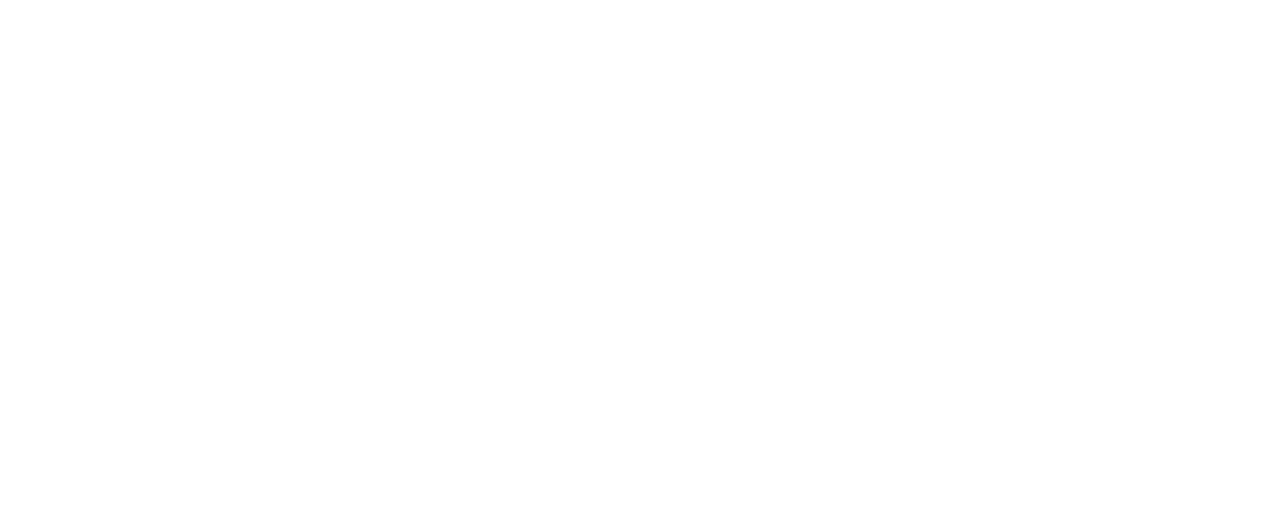
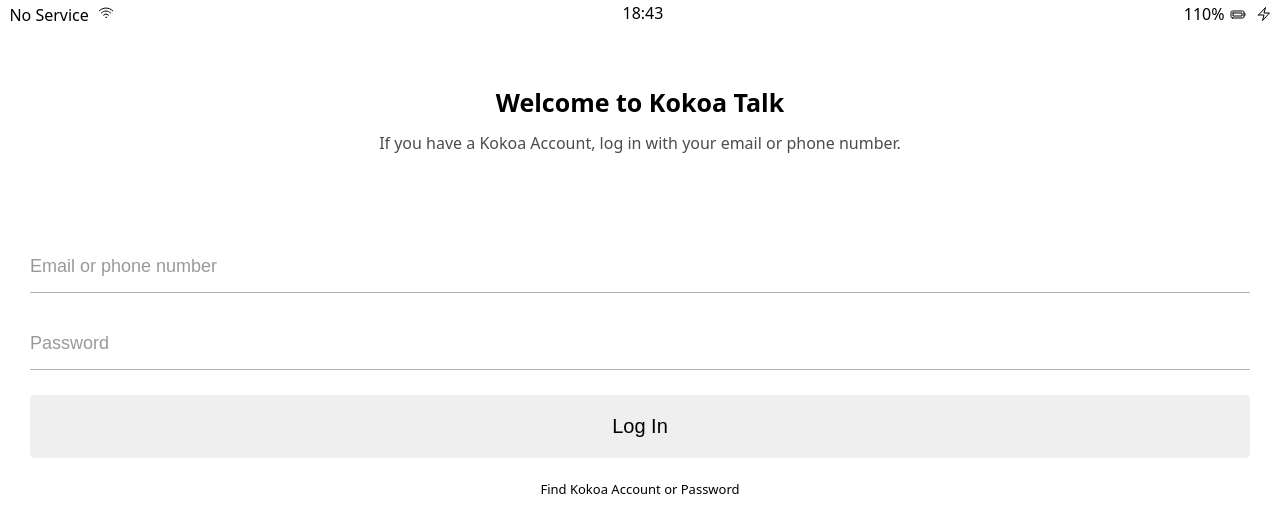
Before and after one commit to gamppe/kokoa-clone-2025, a plain HTML site: page index.html in a window 1280 px wide. Drawn offline with Linux system fonts and the light colour scheme.

Commit message:
Add initial styles and login page layout
Introduces base CSS files for reset, variables, components, and screens. Adds nav bar and status bar styles, and creates friends.html and updates index.html to include a styled login form and status bar. This sets up the foundational UI structure for the Kokoa Talk clone.

```diff
--- /dev/null
+++ b/css/components/nav-bar.css
@@ -0,0 +1,33 @@
+.nav{
+    position:fixed;
+    bottom:0;
+    width:100%;
+    background-color: #f9f9fa;
+    padding:20px 50px;
+    box-sizing:border-box;
+    border-top:1px solid rgba(0,0,0,0.2);
+}
+.nav__ul{
+    display: flex;
+    justify-content: space-between;
+
+}
+.nav__a{
+    position:relative;
+    color:#2e363e;
+}
+.nav__chats__notification{
+    background-color: tomato;
+    width:25px;
+    height: 25px;
+    border-radius:50%;
+    display:flex;
+    justify-content: center;
+    align-items: center;
+    color:white;
+    font-size:small;
+    font-weight: 600;
+    position:absolute;
+    left:20px;
+    bottom:15px;
+}
--- /dev/null
+++ b/css/components/status-bar.css
@@ -0,0 +1,27 @@
+.status-bar{
+    display:flex;
+    justify-content: center;
+    padding:5px 3px;
+    position:fixed;
+    top:0px;
+    width:100%;
+}
+.status-bar__column{
+    width:33%;
+}
+
+.status-bar__column:nth-child(2){
+    display:flex;
+    justify-content: center;
+}
+.status-bar__column:nth-child(3){
+    display:flex;
+    justify-content: flex-end;
+    align-items: center;
+
+}
+.size-6{
+    width:1em;
+    height: 1em;
+    margin: 0px 5px;
+}
--- /dev/null
+++ b/css/reset.css
@@ -0,0 +1,55 @@
+/* http://meyerweb.com/eric/tools/css/reset/
+   v2.0 | 20110126
+   License: none (public domain)
+*/
+
+html, body, div, span, applet, object, iframe,
+h1, h2, h3, h4, h5, h6, p, blockquote, pre,
+a, abbr, acronym, address, big, cite, code,
+del, dfn, em, img, ins, kbd, q, s, samp,
+small, strike, strong, sub, sup, tt, var,
+b, u, i, center,
+dl, dt, dd, ol, ul, li,
+fieldset, form, label, legend,
+table, caption, tbody, tfoot, thead, tr, th, td,
+article, aside, canvas, details, embed,
+figure, figcaption, footer, header, hgroup,
+menu, nav, output, ruby, section, summary,
+time, mark, audio, video {
+	margin: 0;
+	padding: 0;
+	border: 0;
+	font-size: 100%;
+	font: inherit;
+	vertical-align: baseline;
+}
+/* HTML5 display-role reset for older browsers */
+article, aside, details, figcaption, figure,
+footer, header, hgroup, menu, nav, section {
+	display: block;
+}
+body {
+	line-height: 1;
+}
+ol, ul {
+	list-style: none;
+}
+blockquote, q {
+	quotes: none;
+}
+blockquote:before, blockquote:after,
+q:before, q:after {
+	content: '';
+	content: none;
+}
+table {
+	border-collapse: collapse;
+	border-spacing: 0;
+}
+input:focus{
+    outline:none;
+}
+a{
+	color:inherit;
+	text-decoration: none;
+}
--- /dev/null
+++ b/css/screens/login.css
@@ -0,0 +1,52 @@
+.welcome-header{
+    margin:90px 0px;
+    text-align:center;
+    display:flex;
+    flex-direction: column;
+    align-items: center;
+}
+.welcome-header__title{
+    margin-bottom:20px;
+    font-size: 25px;
+    font-weight: bold;
+}
+.welcome-header__text{
+    width:60%;
+    opacity:0.7;
+}
+
+#login-form{
+    display:flex;
+    flex-direction: column;
+    margin: 0px 30px;
+
+}
+#login-form input:not([type="submit"]){
+    transition:  border-color 0.3s ease-in-out;
+    border-bottom: 1px solid rgba(0,0,0,0.3);
+}
+
+#login-form input{
+    padding:15px 0px;
+    border:none;
+    font-size: 18px;
+    margin-bottom: 25px;
+}
+#login-form input::placeholder{
+    color:rgba(0,0,0,0.4);
+}
+#login-form input:focus{
+    border-color:var(--yellow);
+}
+#login-form input[type="submit"]{
+    cursor:pointer;
+    font-size:20px;
+    padding:20px 0px;
+    border-radius: 5px;
+}
+#login-form a{
+    text-align: center;
+    text-decoration: none;
+    color:inherit;
+    font-size:13px;
+}
--- /dev/null
+++ b/css/style.css
@@ -0,0 +1,11 @@
+@import "reset.css";
+@import "variables.css";
+/*componenets*/
+@import "components/status-bar.css";
+@import "components/nav-bar.css";
+/*screens*/
+@import "screens/login.css";
+
+body{
+    font-family: system-ui, -apple-system, BlinkMacSystemFont, 'Segoe UI', Roboto, Oxygen, Ubuntu, Cantarell, 'Open Sans', 'Helvetica Neue', sans-serif;
+}
--- /dev/null
+++ b/css/variables.css
@@ -0,0 +1,3 @@
+:root{
+    --yellow:#fae100;
+}
--- a/index.html
+++ b/index.html
@@ -4,8 +4,46 @@
     <meta charset="UTF-8">
     <meta name="viewport" content="width=device-width, initial-scale=1.0">
     <title>Welcome to Kokoa Talk</title>
+    <link href="css/style.css" rel="stylesheet">
 </head>
 <body>
+    <div class="status-bar">
+        <div class="status-bar__column">
+            <span>No Service</span>
+            <svg xmlns="http://www.w3.org/2000/svg" fill="none" viewBox="0 0 24 24" stroke-width="1.5" stroke="currentColor" class="size-6">
+                <path stroke-linecap="round" stroke-linejoin="round" d="M8.288 15.038a5.25 5.25 0 0 1 7.424 0M5.106 11.856c3.807-3.808 9.98-3.808 13.788 0M1.924 8.674c5.565-5.565 14.587-5.565 20.152 0M12.53 18.22l-.53.53-.53-.53a.75.75 0 0 1 1.06 0Z" />
+              </svg> <!--wifi icon-->
+                      </div>
+        <div class="status-bar__column">
+            <span>18:43</span>
+            </div>
+        <div class="status-bar__column">
+            <span>110%</span>
+            <svg xmlns="http://www.w3.org/2000/svg" fill="none" viewBox="0 0 24 24" stroke-width="1.5" stroke="currentColor" class="size-6">
+                <path stroke-linecap="round" stroke-linejoin="round" d="M21 10.5h.375c.621 0 1.125.504 1.125 1.125v2.25c0 .621-.504 1.125-1.125 1.125H21M4.5 10.5H18V15H4.5v-4.5ZM3.75 18h15A2.25 2.25 0 0 0 21 15.75v-6a2.25 2.25 0 0 0-2.25-2.25h-15A2.25 2.25 0 0 0 1.5 9.75v6A2.25 2.25 0 0 0 3.75 18Z" />
+              </svg> <!--Battery icon-->
+              <svg xmlns="http://www.w3.org/2000/svg" fill="none" viewBox="0 0 24 24" stroke-width="1.5" stroke="currentColor" class="size-6">
+                <path stroke-linecap="round" stroke-linejoin="round" d="m3.75 13.5 10.5-11.25L12 10.5h8.25L9.75 21.75 12 13.5H3.75Z" />
+              </svg>
+                      </div>
+
+
+
+    </div>
+
+    <header class="welcome-header">
+        <h1 class="welcome-header__title">Welcome to Kokoa Talk</h1>
+        <p class="welcome-header__text">If you have a Kokoa Account, log in with your email or phone number.</p>
+    </header>
+
+    <form action="friends.html" method="get" id="login-form">
+        <input type="text" placeholder="Email or phone number">
+        <input type="password" placeholder="Password">
+        <input type="submit" value="Log In">
+        <a href="#">Find Kokoa Account or Password</a>
+
+    </form>
 
 </body>
+
 </html>
```
Also changed, not shown: friends.html (added, +58 -0 lines).
